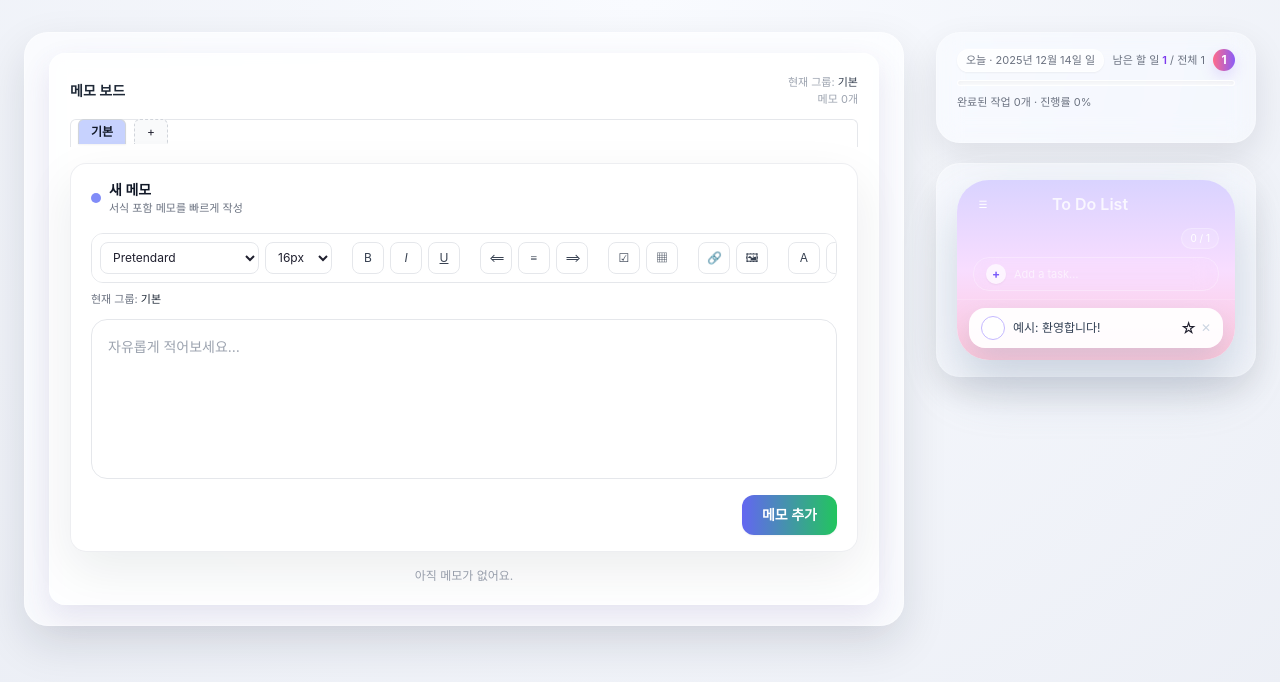
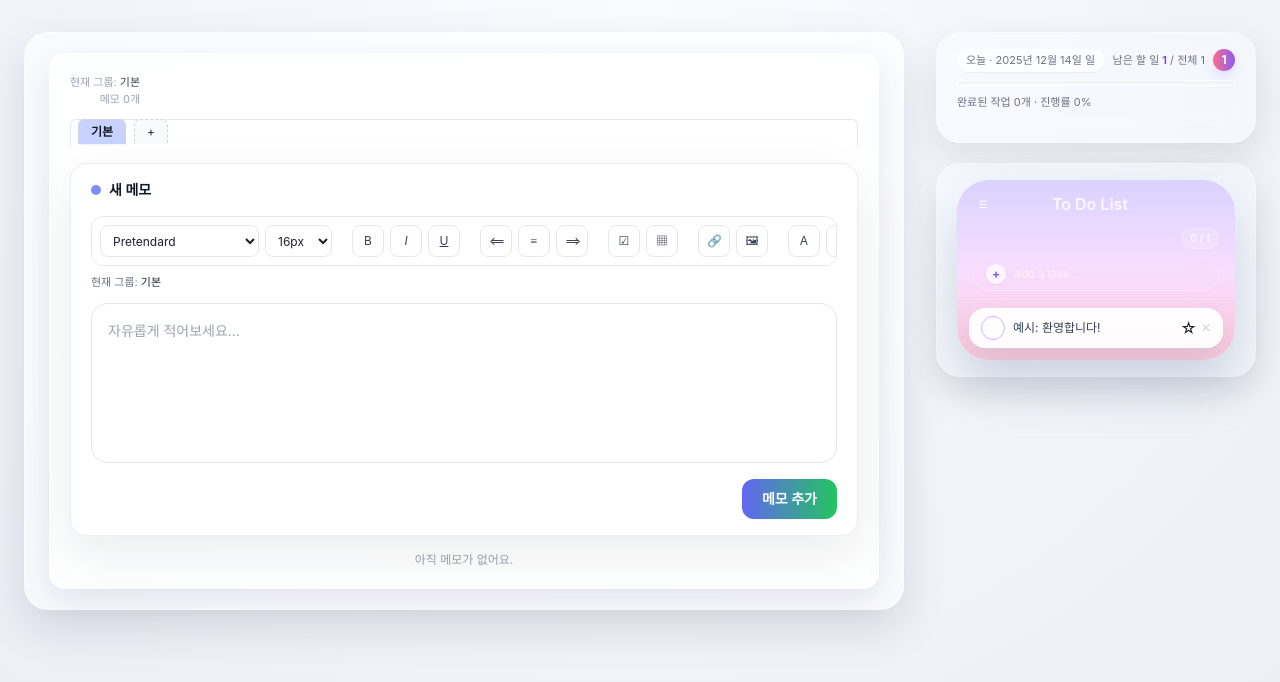
Before and after one commit to wskimkj/memo, a React (Vite) app: page / in a window 1280 px wide. Shown: the top 682 px of the page. Built offline with nearby package versions, Linux system fonts and the light colour scheme.

Commit message:
Update MemoBoard.jsx

```diff
--- a/src/components/MemoBoard.jsx
+++ b/src/components/MemoBoard.jsx
@@ -824,9 +824,6 @@ export default function MemoBoard({
     <aside className="glass p-5 flex flex-col h-full">
       {/* 상단 타이틀 */}
       <div className="flex items-center justify-between mb-3">
-        <div>
-          <h2 className="text-sm font-semibold text-gray-800">메모 보드</h2>
-        </div>
         <div className="text-right text-[11px] text-gray-400">
           <div>
             현재 그룹: <span className="font-medium text-gray-700">{activeGroup}</span>
@@ -1261,7 +1258,7 @@ export default function MemoBoard({
                   {editingMemoId ? "메모 편집" : "새 메모"}
                 </span>
                 <span className="text-[11px] text-gray-500">
-                  {editingMemoId ? "서식 포함 수정 후 저장" : "서식 포함 메모를 빠르게 작성"}
+                  {editingMemoId ? "서식 포함 수정 후 저장" : ""}
                 </span>
               </div>
 
```
